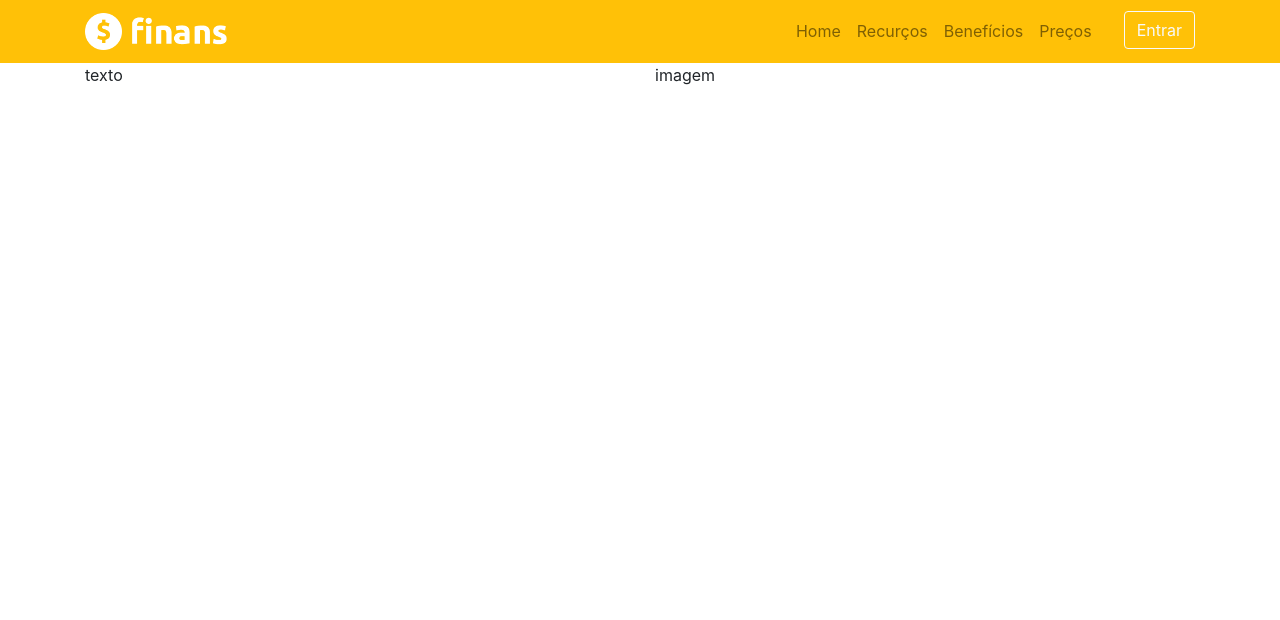
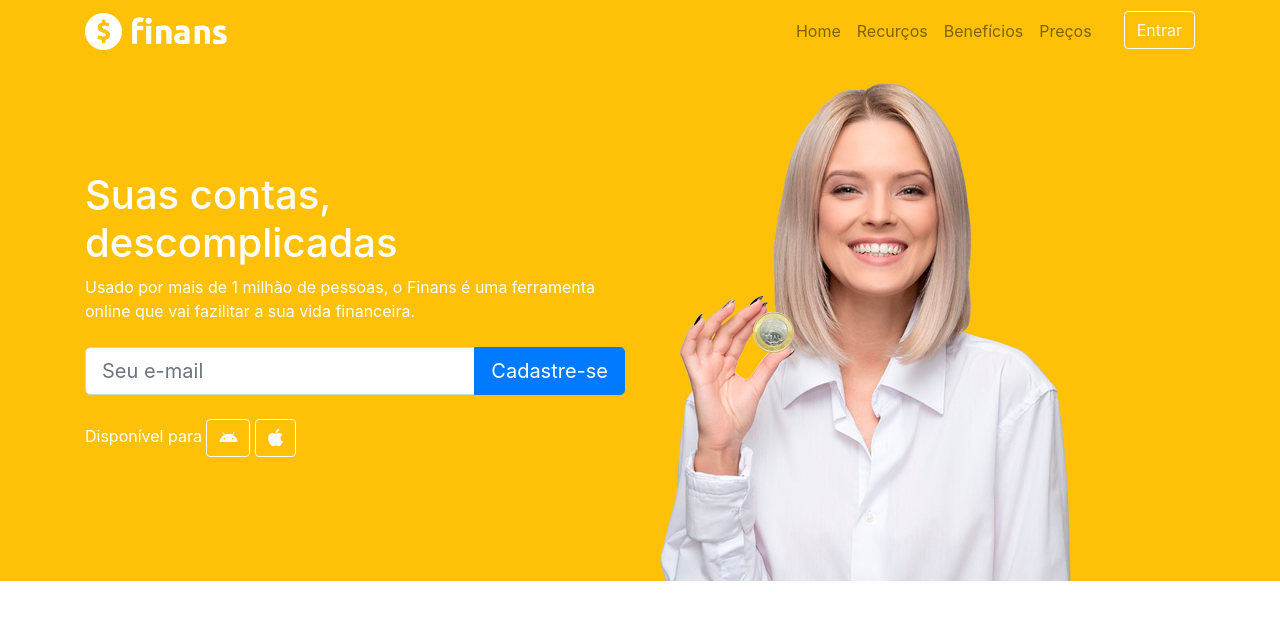
Before and after one commit to Caique-Garcia/Finans-Bootstrap, a plain HTML site: page index.html in a window 1280 px wide. Drawn offline with nearby package versions, Linux system fonts and the light colour scheme.

Commit message:
Ajustando Pagina

```diff
--- a/css/style.css
+++ b/css/style.css
@@ -0,0 +1,4 @@
+#home {
+	background: #ffc107;
+	color: white;
+}
--- a/index.html
+++ b/index.html
@@ -55,11 +55,37 @@
     <section id="home">
       <div class="container">
         <div class="row">
-          <div class="col-md-6">
-            texto
+          <div class="col-md-6 d-flex">
+            <div class="align-self-center">
+              <h1>Suas contas, descomplicadas</h1>
+              <p>
+                Usado por mais de 1 milhão de pessoas, o Finans é uma ferramenta online que vai fazilitar a sua vida financeira.
+              </p>
+
+              <form class="mt-4 mb-4">
+                <div class="input-group input-group-lg">
+                  <input type="text" placeholder="Seu e-mail" class="form-control">
+                  <div class="input-group-append">
+                    <button type="button" class="btn btn-primary">Cadastre-se
+                    </button>
+
+                  </div>
+
+                </div>
+              </form>
+              <p>Disponível para
+                <a href="" class="btn btn-outline-light">
+                  <i class="fab fa-android"></i>
+                </a>
+                  <a href="" class="btn btn-outline-light">
+                    <i class="fab fa-apple fa-lg"></i>
+                  </a>
+              </p>
+
+            </div>
           </div>
-          <div class="col-md-6">
-            imagem
+          <div class="col-md-6 d-none d-sm-block">
+            <img src="img/capa-mulher.png">
           </div>
         </div>
       </div>
```
